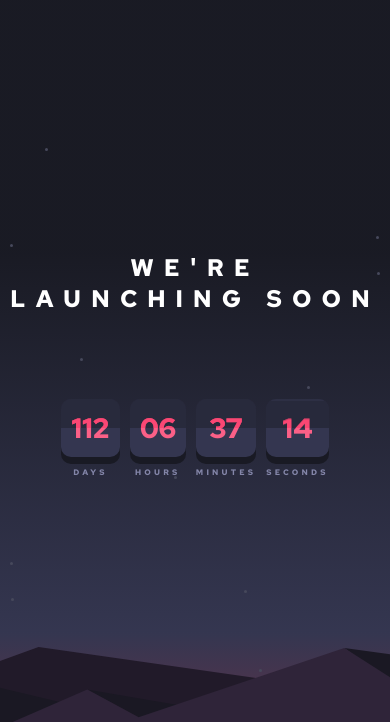
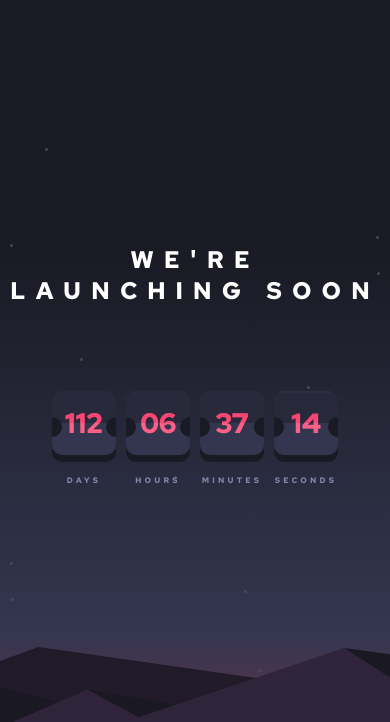
Before and after one commit to mitulpatel224/practice-launch-countdown, a website: page index.html in a window 390 px wide. Shown: the top 722 px of the page. Drawn offline with nearby package versions, Linux system fonts and the light colour scheme.

Commit message:
fix: responsive design

```diff
--- a/assets/scss/components/_countdown.scss
+++ b/assets/scss/components/_countdown.scss
@@ -30,7 +30,7 @@
     }
     &-time {
       background-color: $DarkDeSaturatedBlue;
-      margin-bottom: 10px;
+      margin-bottom: 20px;
       color: $SofRed;
       font-size: 1.75rem;
       position: relative;
@@ -40,17 +40,42 @@
 
       // ALL CHILD
       > * {
-        padding: 10px;
+        height: 64px;
+        width: 64px;
+        display: flex;
+        justify-content: center;
+        align-items: center;
       }
-
+      &-value {
+        position: relative;
+        &::before,
+        &::after {
+          position: absolute;
+          content: "";
+          border-radius: 50%;
+          background-color: $VeryVeryDarkBlue;
+          height: 20px;
+          width: 20px;
+          top: 40%;
+          z-index: 1;
+        }
+        &::before {
+          left: -10px;
+        }
+        &::after {
+          right: -10px;
+        }
+      }
       // GLASS: OVERWRITE
       &-glass {
+        display: block;
+        line-height: 2.3;
         border: 0px;
         overflow: hidden;
         position: absolute;
         top: 0;
-        left: -5px;
-        right: -5px;
+        // left: -20px;
+        // right: -20px;
         height: 50%;
         background-color: hsl(235, 16%, 14%, 0.3);
         color: darken($color: $SofRed, $amount: 5);
@@ -74,7 +99,16 @@
     &-card {
       padding: 10px;
       &-time {
-        font-size: 4rem;
+        font-size: 3.75rem;
+        > * {
+          height: 120px;
+          width: 140px;
+        }
+        &-glass {
+          height: 60px;
+          display: block;
+          line-height: 2;
+        }
       }
       &-label {
         font-size: 1rem;
```
Also changed, not shown: style.css, 1 other file.
